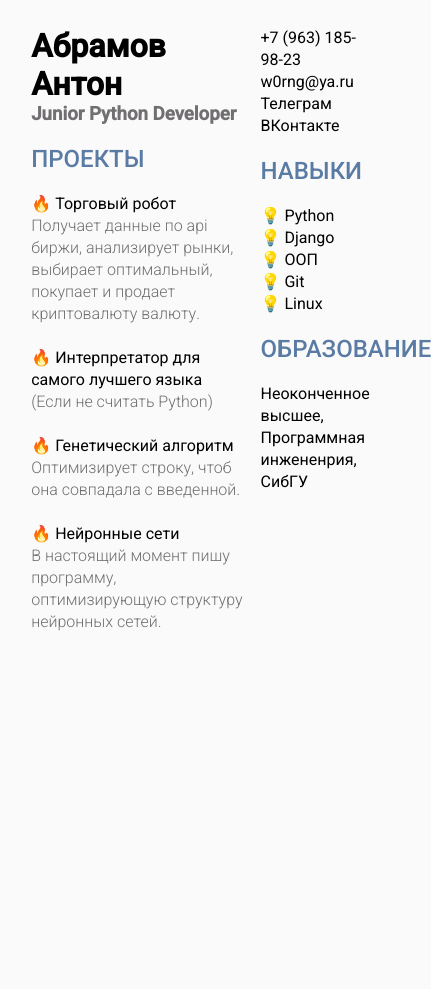
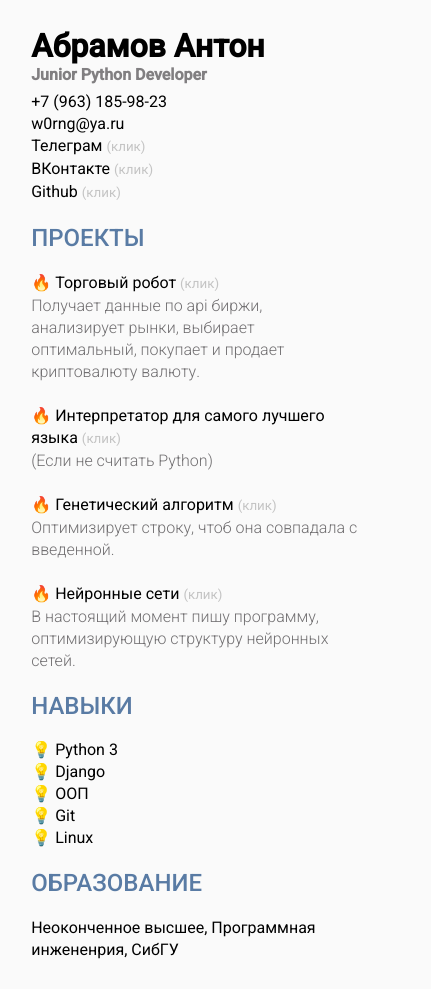
Before and after one commit to w0rng/w0rng.github.io, a plain HTML site: page index.html in a window 390 px wide. Shown: the whole page, 431 px wide, since content can reach past the window. Before the commit the page ends 844 px from the top, so only its background shows below. Drawn offline with Linux system fonts and the light colour scheme.

Commit message:
Адаптивная верстка

```diff
--- a/index.html
+++ b/index.html
@@ -16,35 +16,47 @@
             <h1>Абрамов Антон</h1>
             <h3>Junior Python Developer</h3>
         </div>
+    </div>
+    <div class="right_block">
+        <div class="text">
+            +7 (963) 185-98-23<br>
+            w0rng@ya.ru<br>
+            <a href="https://t.me/w0rng">Телеграм</a>
+            <span class="click">(клик)</span><br>
+            <a href="https://vk.me/w0rng">ВКонтакте </a>
+            <span class="click">(клик)</span><br>
+            <a href="https://github.com/w0rng">Github</a>
+            <span class="click">(клик)</span><br>
+        </div>
+    </div>
+    <div class="left_block">
         <h2>ПРОЕКТЫ</h2>
         <div class="text">
-            🔥 <a href="https://github.com/w0rng/trading-bot">Торговый робот</a><br>
+            🔥 <a href="https://github.com/w0rng/trading-bot">Торговый робот</a>
+            <span class="click">(клик)</span><br>
             <h4>
                 Получает данные по api биржи, анализирует рынки, выбирает оптимальный, покупает и продает криптовалюту
                 валюту.
             </h4><br>
 
-            🔥 <a href="https://github.com/w0rng/brainfuck-interpreter">Интерпретатор для самого лучшего языка</a><br>
+            🔥 <a href="https://github.com/w0rng/brainfuck-interpreter">Интерпретатор для самого лучшего языка</a>
+            <span class="click">(клик)</span><br>
             <h4>(Если не считать Python)</h4><br>
 
-            🔥 <a href="https://github.com/w0rng/genetic-algorithm">Генетический алгоритм</a><br>
+            🔥 <a href="https://github.com/w0rng/genetic-algorithm">Генетический алгоритм</a>
+            <span class="click">(клик)</span><br>
             <h4>Оптимизирует строку, чтоб она совпадала с введенной.</h4><br>
 
-            🔥 <a href="https://github.com/w0rng/neural-network">Нейронные сети</a><br>
+            🔥 <a href="https://github.com/w0rng/neural-network">Нейронные сети</a>
+            <span class="click">(клик)</span><br>
             <h4>В настоящий момент пишу программу, оптимизирующую структуру нейронных сетей.</h4>
 
         </div>
     </div>
     <div class="right_block">
-        <div class="text">
-            +7 (963) 185-98-23<br>
-            w0rng@ya.ru<br>
-            <a href="t.me/w0rng">Телеграм</a><br>
-            <a href="vk.me/w0rng">ВКонтакте </a><br>
-        </div>
         <h2>НАВЫКИ</h2>
         <div class="text">
-            💡 Python<br>
+            💡 Python 3<br>
             💡 Django<br>
             💡 ООП<br>
             💡 Git<br>
--- a/style.css
+++ b/style.css
@@ -22,7 +22,7 @@ A:active {
 .projects a {
     font-weight: 400;
 }
-
+@media screen and (min-width: 800px) {
     .left_block {
         width: 65%;
         height: 100%;
@@ -34,6 +34,13 @@ A:active {
         height: 100%;
         float: right;
     }
+}
+
+@media screen and (max-width: 800px) {
+    h3 {
+        margin-bottom: 2%;
+    }
+}
 
 h2 {
     color: #597BA4;
@@ -41,7 +48,8 @@ h2 {
 }
 
 h3 {
-    color: #716F71;
+    color: rgb(129, 127, 129);
+    font-size: medium;
 }
 
 h4 {
@@ -49,6 +57,11 @@ h4 {
     font-weight: 300;
 }
 
-.text{
+.text {
     line-height: 22px;
 }
+
+.click {
+    color:rgb(196, 196, 196);
+    font-size: smaller;
+}
```
Lines whose indentation alone changed are shown as unchanged.
